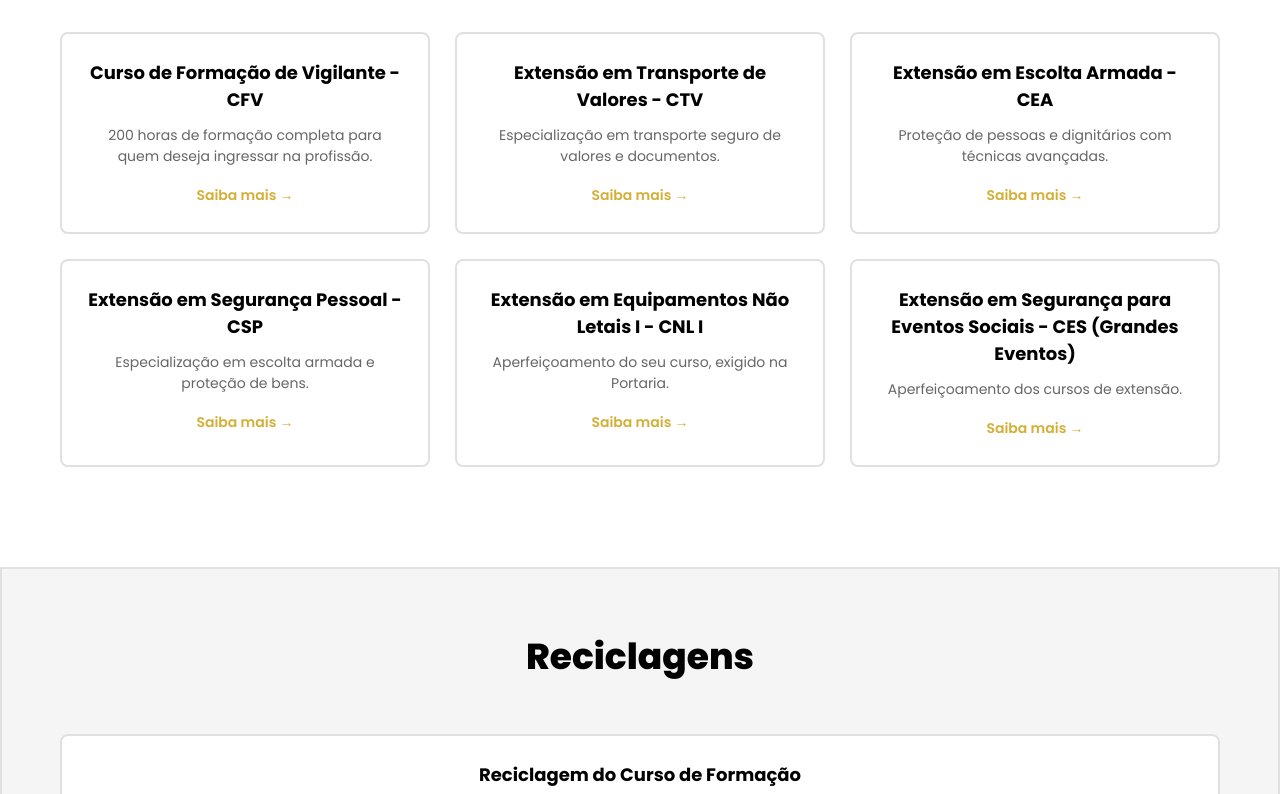
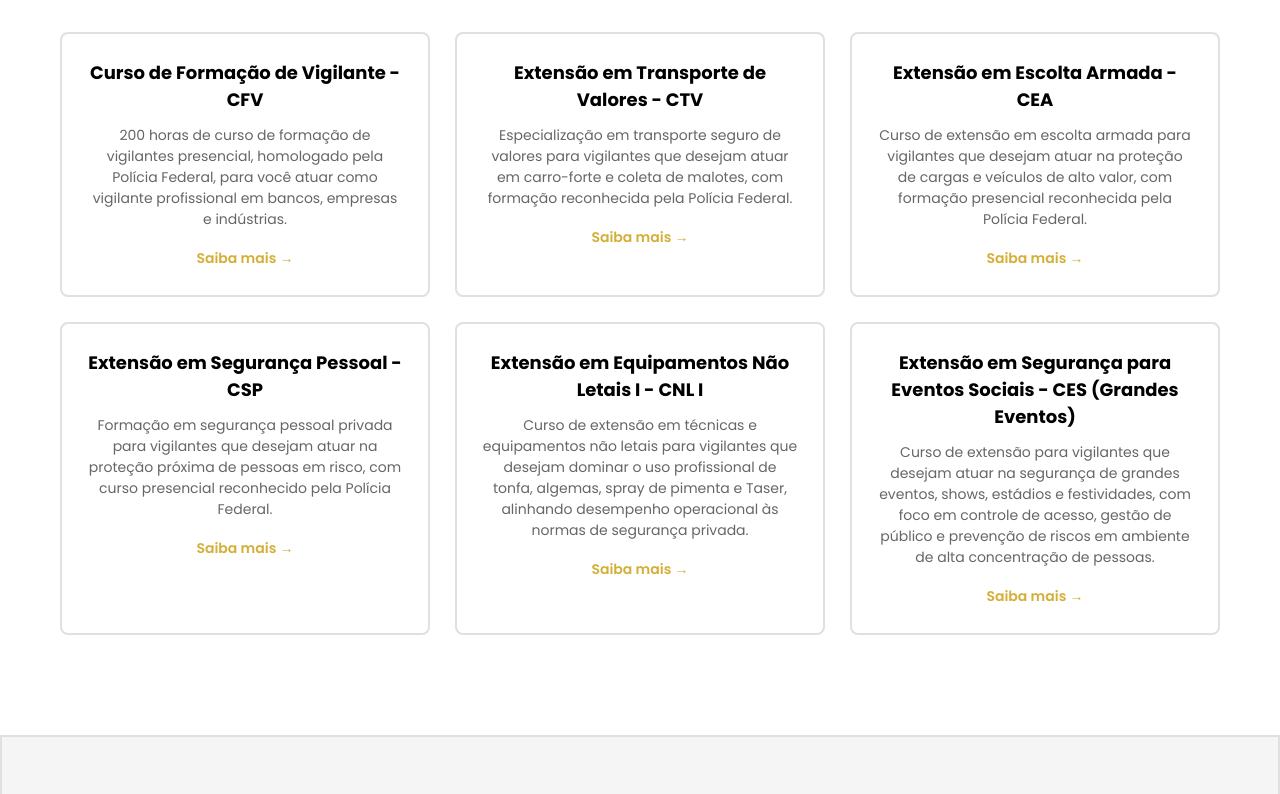
Before and after one commit to joaobosco25/EFS, a plain HTML site: page index.html in a window 1280 px wide. Shown: the part 1240-2034 px from the top of the page. Drawn offline with nearby package versions, Linux system fonts and the light colour scheme.

Commit message:
mauricio e suas observations

```diff
--- a/css/style.css
+++ b/css/style.css
@@ -235,6 +235,7 @@ footer .footer-section h3 ion-icon {
   position: relative;
   padding: 60px 0;
 }
+
 
 .hero::before {
   /* Overlay escuro para melhorar a legibilidade do texto */
@@ -845,6 +846,7 @@ display: grid;
   width: 100%;
   }
 
+
   .hero h1 {
     font-size: 32px;
   }
--- a/index.html
+++ b/index.html
@@ -33,7 +33,7 @@
     <section class="hero">
       <div class="container">
         <div class="hero-content">
-          <h1>Formação Profissional em Segurança</h1>
+          <h1>A Escolha Certa</h1>
           <p class="subtitle">Credenciada pela Polícia Federal • Qualidade e Preço Justo</p>
           <p>A EFASEG é referência em formação de profissionais de segurança em Minas Gerais. Oferecemos cursos completos com instrutores qualificados e certificação reconhecida.</p>
           <div class="buttons">
@@ -73,32 +73,47 @@
         <div class="courses-grid-index">
           <div class="course-card">
             <h3>Curso de Formação de Vigilante - CFV</h3>
-            <p>200 horas de formação completa para quem deseja ingressar na profissão.</p>
+            <p>200 horas de curso de formação de vigilantes presencial,
+               homologado pela Polícia Federal, para você atuar
+              como vigilante profissional em bancos, empresas e indústrias.</p>
             <a href="pages/courses.html">Saiba mais →</a>
           </div>
           <div class="course-card">
             <h3>Extensão em Transporte de Valores - CTV</h3>
-            <p>Especialização em transporte seguro de valores e documentos.</p>
+            <p>Especialização em transporte seguro de valores para
+              vigilantes que desejam atuar em carro-forte e
+              coleta de malotes, com formação reconhecida pela Polícia
+              Federal.</p>
             <a href="pages/courses.html">Saiba mais →</a>
           </div>
           <div class="course-card">
             <h3>Extensão em Escolta Armada - CEA</h3>
-            <p>Proteção de pessoas e dignitários com técnicas avançadas.</p>
+            <p>Curso de extensão em escolta armada para vigilantes que
+               desejam atuar na proteção de cargas e veículos de alto
+              valor, com formação presencial reconhecida pela Polícia
+              Federal.</p>
             <a href="pages/courses.html">Saiba mais →</a>
           </div>
           <div class="course-card">
             <h3>Extensão em Segurança Pessoal - CSP</h3>
-            <p>Especialização em escolta armada e proteção de bens.</p>
+            <p>Formação em segurança pessoal privada para vigilantes que
+              desejam atuar na proteção próxima de pessoas
+              em risco, com curso presencial reconhecido pela Polícia
+              Federal.</p>
             <a href="pages/courses.html">Saiba mais →</a>
           </div>
           <div class="course-card">
             <h3>Extensão em Equipamentos Não Letais I - CNL I</h3>
-            <p>Aperfeiçoamento do seu curso, exigido na Portaria.</p>
+            <p>Curso de extensão em técnicas e equipamentos não letais para vigilantes que desejam dominar o uso profissional de tonfa, algemas, spray de pimenta e Taser,
+               alinhando desempenho operacional às normas de segurança
+               privada.</p>
             <a href="pages/courses.html">Saiba mais →</a>
           </div>
           <div class="course-card">
             <h3>Extensão em Segurança para Eventos Sociais - CES (Grandes Eventos)</h3>
-            <p>Aperfeiçoamento dos cursos de extensão.</p>
+            <p>Curso de extensão para vigilantes que desejam atuar na segurança de grandes eventos, shows, estádios e festividades, com foco em controle de acesso, gestão de público e
+               prevenção de riscos em ambiente de alta concentração de
+               pessoas.</p>
             <a href="pages/courses.html">Saiba mais →</a>
           </div>
         </div>
@@ -155,7 +170,7 @@
           <div class="why-item">
             <div class="icon">✓</div>
             <h3>Preço Justo</h3>
-            <p>Qualidade e preço baixo em todos os nossos cursos.</p>
+            <p>Qualidade e preço justo em todos os nossos cursos.</p>
           </div>
         </div>
       </div>
@@ -166,8 +181,8 @@
       <div class="container">
         <div class="featured-grid">
           <a href="pages/profession.html" class="featured-card">
-            <h3>Profissão de Vigilante</h3>
-            <p>Conheça curiosidades, informações sobre aposentadoria e salários da profissão.</p>
+            <h3>Vigilante de Segurança Privada</h3>
+            <p>Proteção profissional de pessoas, empresas e patrimônio</p>
             <span>Saiba mais →</span>
           </a>
           <a href="pages/portaria16.html" class="featured-card">
```
